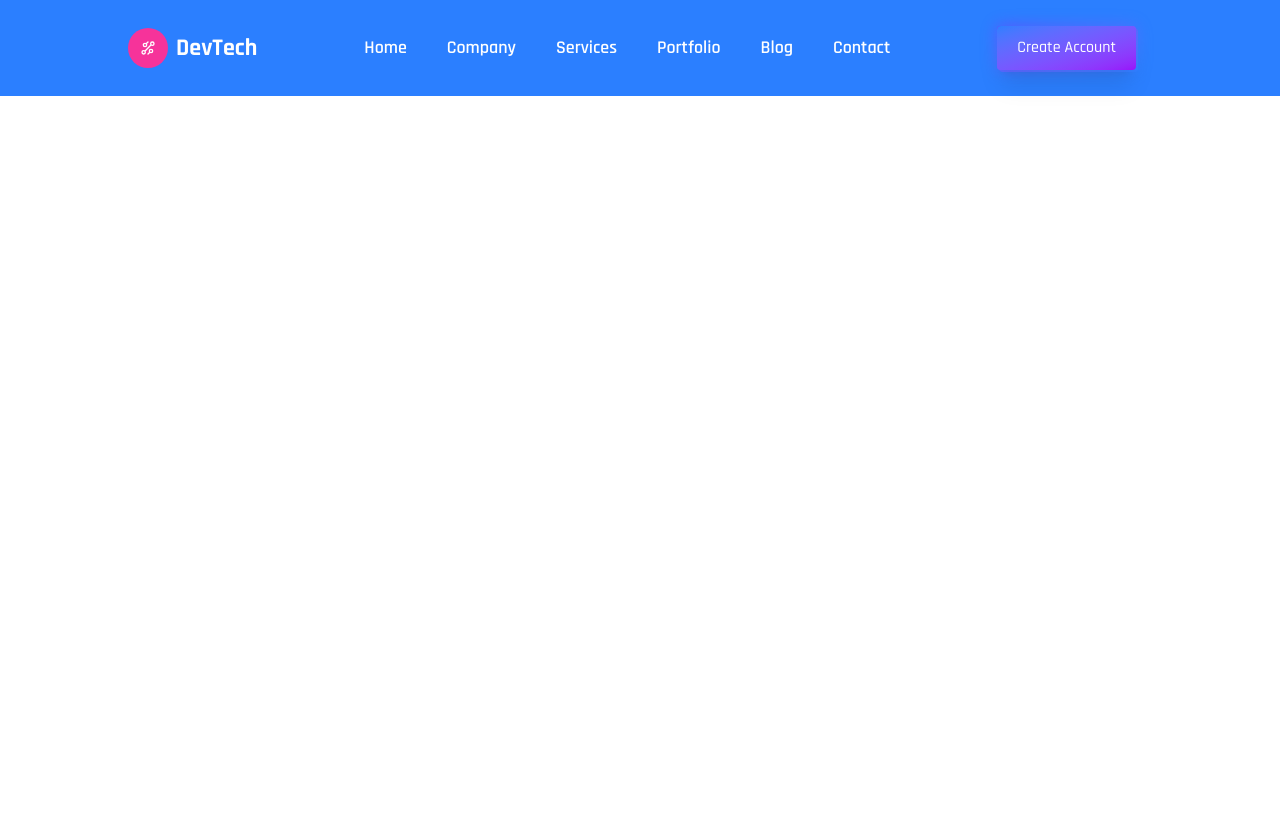
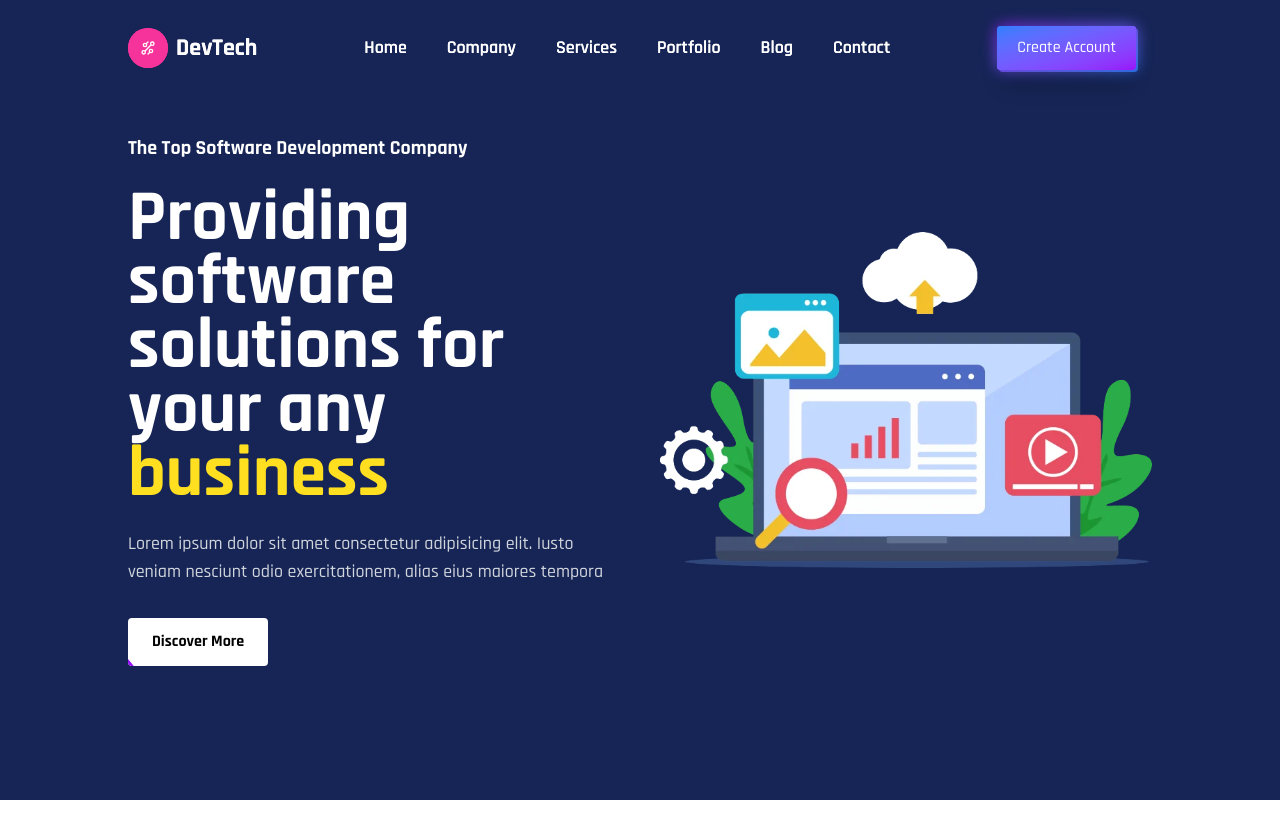
Before and after one commit to Khalid-Saifullaha/soft_nest, a Next.js app: page / in a window 1280 px wide. Shown: the top 838 px of the page. After the commit the page ends 800 px from the top, so only its background shows below. Built offline with nearby package versions, Linux system fonts and the light colour scheme.

Commit message:
hero section add

```diff
--- a/app/layout.tsx
+++ b/app/layout.tsx
@@ -1,6 +1,7 @@
 import type { Metadata } from "next";
 import { Rajdhani } from "next/font/google";
 import "./globals.css";
+import ResponsiveNav from "@/components/Navbar/ResponsiveNav";
 
 const font = Rajdhani({
   weight: ["300", "400", "500", "600", "700"],
@@ -19,7 +20,10 @@ export default function RootLayout({
 }>) {
   return (
     <html lang="en">
-      <body className={`${font.className} antialiased`}>{children}</body>
+      <body className={`${font.className} antialiased`}>
+        <ResponsiveNav />
+        {children}
+      </body>
     </html>
   );
 }
--- a/app/page.tsx
+++ b/app/page.tsx
@@ -1,11 +1,19 @@
+"use client";
+
+import React, { useState } from "react";
 import Home from "@/components/Home/Home";
 import Nav from "@/components/Navbar/Nav";
-import React from "react";
 
 const HomePage = () => {
+  const [isNavOpen, setIsNavOpen] = useState(false);
+
+  const openNav = () => {
+    setIsNavOpen(true);
+  };
+
   return (
     <div>
-      <Nav />
+      <Nav openNav={openNav} />
       <Home />
     </div>
   );
--- /dev/null
+++ b/components/Home/Hero/Hero.tsx
@@ -0,0 +1,58 @@
+import Image from "next/image";
+import React from "react";
+
+const Hero = () => {
+  return (
+    <div className="relative bg-blue-950 w-full h-screen flex justify-center flex-col">
+      <div className="w-[90%] md:w-[80%] mx-auto items-center grid grid-cols-1 xl:grid-cols-2 gap-10">
+        {/* Text content */}
+        <div>
+          <p className="text-sm sm:text-base md:text-xl font-bold text-white">
+            The Top Software Development Company
+          </p>
+          {/* heading */}
+          <h1
+            className="text-4xl md:text-5xl lg:text-7xl mt-6 mb-6 font-bold text-white leading-[2.5rem]
+md:leading-[4rem]"
+          >
+            Providing software solutions for your any{" "}
+            <span className="text-yellow-300">business</span>
+          </h1>
+          <p className="text-sm sm:text-base font-medium md:text-lg text-gray-300">
+            Lorem ipsum dolor sit amet consectetur adipisicing elit. Iusto
+            veniam nesciunt odio exercitationem, alias eius maiores tempora
+          </p>
+          {/* <button></button> */}
+          <a
+            href=""
+            className="relative mt-8 inline-flex items-center justify-start px-6 py-3 overflow-hidden font-medium
+transition-all bg-white rounded hover:bg-white group"
+          >
+            <span
+              className="w-48 h-48 rounded rotate-[-40deg] bg-purple-600 absolute bottom-8 left-0
+-translate-x-full ease-out duration-500 transition-all translate-y-full mb-9 m1-9
+group-hover:ml-0 group-hover:mb-32 group-hover:translate-x-0"
+            ></span>
+            <span
+              className="relative w-full text-left font-bold text-black transition-colors duration-300
+ease-in-out group-hover:text-white"
+            >
+              Discover More
+            </span>
+          </a>
+        </div>
+        {/* image */}
+        <div className="mx-auto hidden xl:block">
+          <Image
+            src="/images/hero.png"
+            alt="Hero image"
+            width={900}
+            height={900}
+          />
+        </div>
+      </div>
+    </div>
+  );
+};
+
+export default Hero;
--- a/components/Home/Home.tsx
+++ b/components/Home/Home.tsx
@@ -1,6 +1,11 @@
 import React from "react";
+import Hero from "./Hero/Hero";
 
 export const Home = () => {
-  return <div className="overflow-hidden h-[2000px]">Home</div>;
+  return (
+    <div className="overflow-hidden ">
+      <Hero />
+    </div>
+  );
 };
 export default Home;
--- a/components/Navbar/MobileNav.tsx
+++ b/components/Navbar/MobileNav.tsx
@@ -1,7 +1,44 @@
+import { NavLinks } from "@/constant/constant";
+import Link from "next/link";
 import React from "react";
+import { CgClose } from "react-icons/cg";
 
-const MobileNav = () => {
-  return <div>MobileNav</div>;
+type Props = {
+  showNav: boolean;
+  closeNav: () => void;
+};
+const MobileNav = ({ closeNav, showNav }: Props) => {
+  const navOpen = showNav ? "translate-x-0" : "translate-x-[-100%]";
+  return (
+    <div>
+      <div
+        className={`fixed ${navOpen} inset-0 transform transition-all duration-500 z-[1002] bg-black opacity-70 w-full
+ h-screen`}
+      ></div>
+      {/* NavLinks /} */}
+      <div
+        className={`text-white ${navOpen} fixed justify-center flex flex-col h-full transform transition-all
+duration-500 delay-300 w-[80%] sm:w-[60%] bg-blue-900 space-y-6 z-[1058]`}
+      >
+        {NavLinks.map((link) => {
+          return (
+            <Link
+              href={link.url}
+              key={link.id}
+              className="text-white w-fit text-xl ml-12 border-b-[1.5px] pb-1 border-white sm:text-[30px]"
+            >
+              <p>{link.label}</p>
+            </Link>
+          );
+        })}
+        {/* Cross icon for close the navbar */}
+        <CgClose
+          onClick={closeNav}
+          className="absolute top-[8.7rem] right-[1.4rem] sm:w-8 sm:h-8 w-6 h-6"
+        />
+      </div>
+    </div>
+  );
 };
 
 export default MobileNav;
--- a/components/Navbar/Nav.tsx
+++ b/components/Navbar/Nav.tsx
@@ -5,7 +5,10 @@ import React, { useEffect, useState } from "react";
 import { GrTechnology } from "react-icons/gr";
 import { HiBars3BottomRight } from "react-icons/hi2";
 
-const Nav = () => {
+type Props = {
+  openNav: () => void;
+};
+const Nav = ({ openNav }: Props) => {
   const [navBg, setNavBg] = useState(false);
   useEffect(() => {
     const handler = () => {
@@ -20,7 +23,7 @@ const Nav = () => {
     <div
       className={`transition-all ${
         navBg ? "bg-blue-900 shadow-md" : "fixed"
-      } duration-200 h-[12vh] z-[100] fixed w-full bg-blue-500`}
+      } duration-200 h-[12vh] z-[100] fixed w-full `}
     >
       <div className="flex items-center h-full justify-between w-[90%] xl:w-[80%] mx-auto">
         {/* logo */}
@@ -76,7 +79,10 @@ const Nav = () => {
           </a>
 
           {/* Theme toggler */}
-          <HiBars3BottomRight className="w-8 h-8 cursor-pointer text-white lg:hidden" />
+          <HiBars3BottomRight
+            onClick={openNav}
+            className="w-8 h-8 cursor-pointer text-white lg:hidden"
+          />
         </div>
       </div>
     </div>
--- a/components/Navbar/ResponsiveNav.tsx
+++ b/components/Navbar/ResponsiveNav.tsx
@@ -1,12 +1,17 @@
-import React from "react";
+"use client";
+import React, { useState } from "react";
 import MobileNav from "./MobileNav";
 import Nav from "./Nav";
 
 const ResponsiveNav = () => {
+  const [showNav, setShowNav] = useState(false);
+
+  const openNavHandler = () => setShowNav(true);
+  const closeNavHandler = () => setShowNav(false);
   return (
     <div>
-      <Nav />
-      <MobileNav />
+      <Nav openNav={openNavHandler} />
+      <MobileNav showNav={showNav} closeNav={closeNavHandler} />
     </div>
   );
 };
```
